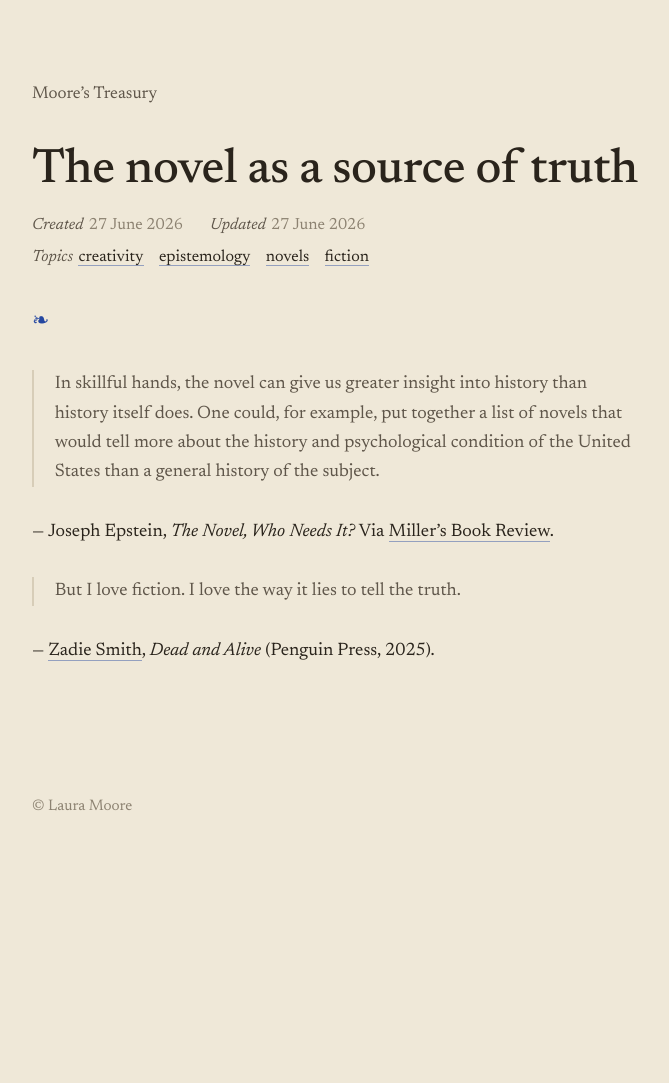
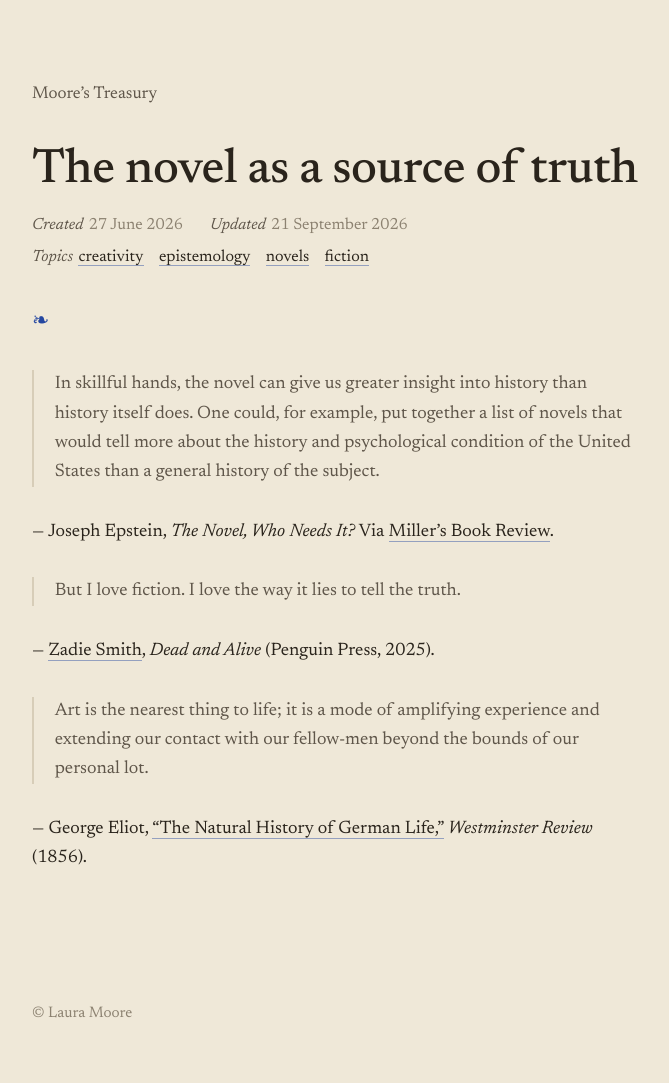
Before and after one commit to lauramoorewrites-del/treasury, a Jekyll site: the page built from _pages/the-novel-as-a-source-of-truth.md, in a window 1280 px wide. Shown: the whole page, without its empty margins (302-971 px from the left). Built offline with Jekyll 4.4.1, drawn with Linux system fonts in a browser that asks for light colours; before the commit the page ends 900 px from its top, so only the background shows below that.

Commit message:
Add George Eliot on art as amplified experience to novel-as-source-of-truth
Co-Authored-By: Claude Opus 4.6 (1M context) <noreply@anthropic.com>

```diff
--- a/_pages/the-novel-as-a-source-of-truth.md
+++ b/_pages/the-novel-as-a-source-of-truth.md
@@ -3,7 +3,7 @@ layout: default
 id: 28
 title: "The novel as a source of truth"
 created: "27 June 2026"
-updated: "27 June 2026"
+updated: "21 September 2026"
 topics: [creativity, epistemology, novels, fiction]
 ---
 
@@ -14,3 +14,7 @@ topics: [creativity, epistemology, novels, fiction]
 > But I love fiction. I love the way it lies to tell the truth.
 
 — [Zadie Smith](/treasury/topics/zadie-smith/), *Dead and Alive* (Penguin Press, 2025).
+
+> Art is the nearest thing to life; it is a mode of amplifying experience and extending our contact with our fellow-men beyond the bounds of our personal lot.
+
+— George Eliot, ["The Natural History of German Life,"](https://www.gutenberg.org/files/28289/28289-h/28289-h.htm) *Westminster Review* (1856).
```
